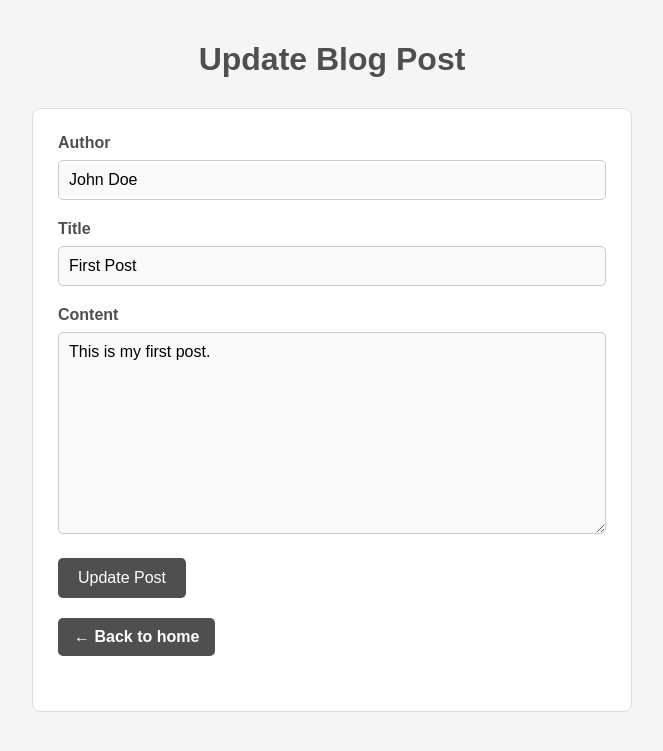
After one commit to mottoroller-github/Masterblog, a Flask app: page /update/1 in a window 1280 px wide. The commit adds this page. Shown: the top 751 px of the page, without its empty margins (308-971 px from the left). Run offline with Flask 3, Linux system fonts and the light colour scheme.

Commit message:
Add update route for blog posts

```diff
--- a/app.py
+++ b/app.py
@@ -11,6 +11,13 @@ def load_posts():
 def save_posts(posts):
     with open(DATA_FILE, "w", encoding="utf-8") as file:
         json.dump(posts, file, indent=2, ensure_ascii=False)
+
+def fetch_post_by_id(blog_posts, post_id):
+    for post in blog_posts:
+        if post["id"] == post_id:
+            return post
+    return None
+
 
 @app.route('/')
 def index():
@@ -26,6 +33,9 @@ def add():
         title = request.form.get('title')
         content = request.form.get('content')
 
+        if not author or not title or not content:
+            return "All fields are required", 400
+
         new_post = {
             "id": max([post["id"] for post in blog_posts], default=0) + 1,
             "author": author,
@@ -40,16 +50,38 @@ def add():
 
     return render_template('add.html')
 
+@app.route('/update/<int:post_id>', methods=['GET', 'POST'])
+def update(post_id):
+    blog_posts = load_posts()
+    post = fetch_post_by_id(blog_posts, post_id)
+
+    if post is None:
+        return "Post not found", 404
+
+    if request.method == 'POST':
+        post["author"] = request.form.get('author')
+        post["title"] = request.form.get('title')
+        post["content"] = request.form.get('content')
+
+        save_posts(blog_posts)
+
+        return redirect(url_for('index'))
+
+    return render_template('update.html', post=post)
+
 @app.route('/delete/<int:post_id>')
 def delete(post_id):
     blog_posts = load_posts()
 
-    blog_posts = [
+    filtered_posts = [
         post for post in blog_posts
         if post["id"] != post_id
     ]
 
-    save_posts(blog_posts)
+    if len(filtered_posts) == len(blog_posts):
+        return "Post not found", 404
+
+    save_posts(filtered_posts)
 
     return redirect(url_for('index'))
 
--- a/data/blog_db.json
+++ b/data/blog_db.json
@@ -12,9 +12,15 @@
     "content": "This is another post."
   },
   {
-    "id": 3,
+    "id": 5,
     "author": "Max",
     "title": "Testing add",
-    "content": "Test add functionatily"
+    "content": "Add func test"
+  },
+  {
+    "id": 6,
+    "author": "Max",
+    "title": "Testing update again",
+    "content": "Update once more"
   }
 ]
--- a/static/style.css
+++ b/static/style.css
@@ -1,10 +1,14 @@
+* {
+    box-sizing: border-box;
+}
+
 body {
     font-family: Arial, sans-serif;
     background-color: #F5F5F5;
-    padding: 20px;
     color: #333;
     max-width: 900px;
     margin: 0 auto;
+    padding: 20px;
 }
 
 h1 {
@@ -13,7 +17,7 @@ h1 {
     margin-bottom: 30px;
 }
 
-/* Navigation links */
+/* Navigation */
 .navigation {
     margin: 20px 0 30px;
 }
@@ -31,12 +35,6 @@ h1 {
 
 .navigation a:hover {
     background-color: #333;
-    text-decoration: none;
-}
-
-a:hover {
-    color: #333;
-    text-decoration: underline;
 }
 
 /* Blog posts */
@@ -57,7 +55,7 @@ a:hover {
     margin: 10px 0;
 }
 
-/* Add post form */
+/* Forms */
 .form-container {
     background-color: #FFF;
     border: 1px solid #DDD;
@@ -81,7 +79,6 @@ a:hover {
 .form-group input,
 .form-group textarea {
     width: 100%;
-    box-sizing: border-box;
     padding: 10px;
     border: 1px solid #CCC;
     border-radius: 5px;
@@ -101,7 +98,7 @@ a:hover {
     resize: vertical;
 }
 
-/* Buttons */
+/* Form buttons */
 button {
     background-color: #4F4F4F;
     color: #FFF;
@@ -110,24 +107,23 @@ button {
     border-radius: 5px;
     font-size: 16px;
     cursor: pointer;
+    transition: background-color 0.2s ease;
 }
 
 button:hover {
     background-color: #333;
 }
 
-/* Navigation / back link */
-.navigation {
-    margin-top: 20px;
+/* Post actions */
+.post-actions {
+    margin-top: 15px;
+    display: flex;
+    gap: 10px;
 }
 
-.post-actions {
-    margin-top: 15px;
-}
-
+.edit-button,
 .delete-button {
     display: inline-block;
-    background-color: #B54A4A;
     color: #FFF;
     text-decoration: none;
     padding: 8px 14px;
@@ -137,7 +133,18 @@ button:hover {
     transition: background-color 0.2s ease;
 }
 
+.edit-button {
+    background-color: #5B7FA3;
+}
+
+.edit-button:hover {
+    background-color: #456582;
+}
+
+.delete-button {
+    background-color: #B54A4A;
+}
+
 .delete-button:hover {
     background-color: #933838;
-    text-decoration: none;
 }
--- /dev/null
+++ b/templates/update.html
@@ -0,0 +1,34 @@
+<!DOCTYPE html>
+<html lang="en">
+<head>
+    <meta charset="UTF-8">
+    <meta name="viewport" content="width=device-width, initial-scale=1.0">
+    <title>Update Blog Post</title>
+    <link rel="stylesheet" href="{{ url_for('static', filename='style.css') }}">
+</head>
+<body>
+    <h1>Update Blog Post</h1>
+
+    <div class="form-container">
+        <form action="{{ url_for('update', post_id=post['id']) }}" method="POST">
+            <div class="form-group">
+                <label for="author">Author</label>
+                <input type="text" id="author" name="author" value="{{ post['author'] }}" required>
+            </div>
+            <div class="form-group">
+                <label for="title">Title</label>
+                <input type="text" id="title" name="title" value="{{ post['title'] }}" required>
+            </div>
+            <div class="form-group">
+                <label for="content">Content</label>
+                <textarea id="content" name="content" rows="10" required>{{ post['content'] }}</textarea>
+            </div>
+
+            <button type="submit">Update Post</button>
+        </form>
+        <div class="navigation">
+            <a href="{{ url_for('index') }}">← Back to home</a>
+        </div>
+    </div>
+</body>
+</html>
```
Also changed, not shown: templates/index.html (+8 -1 lines).
